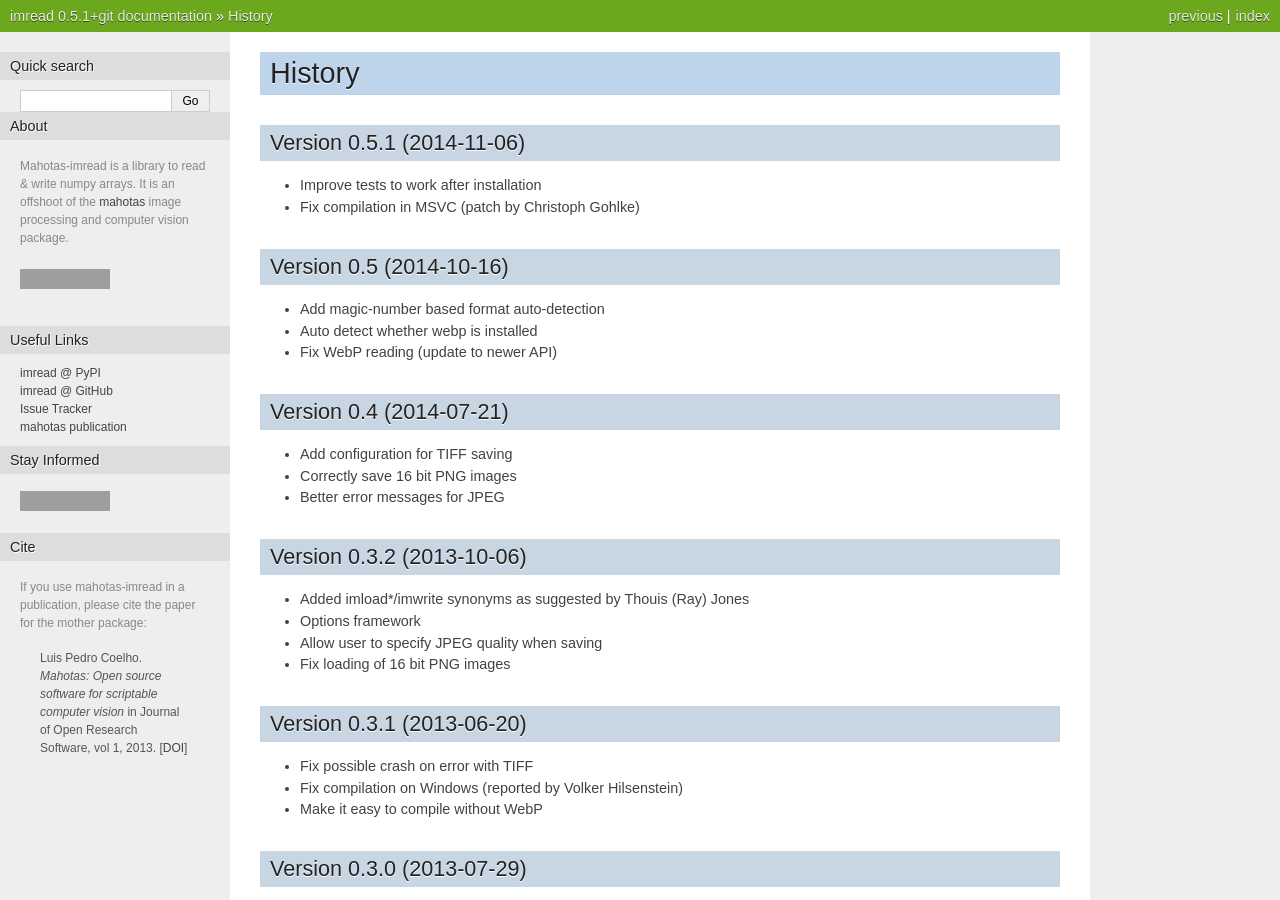
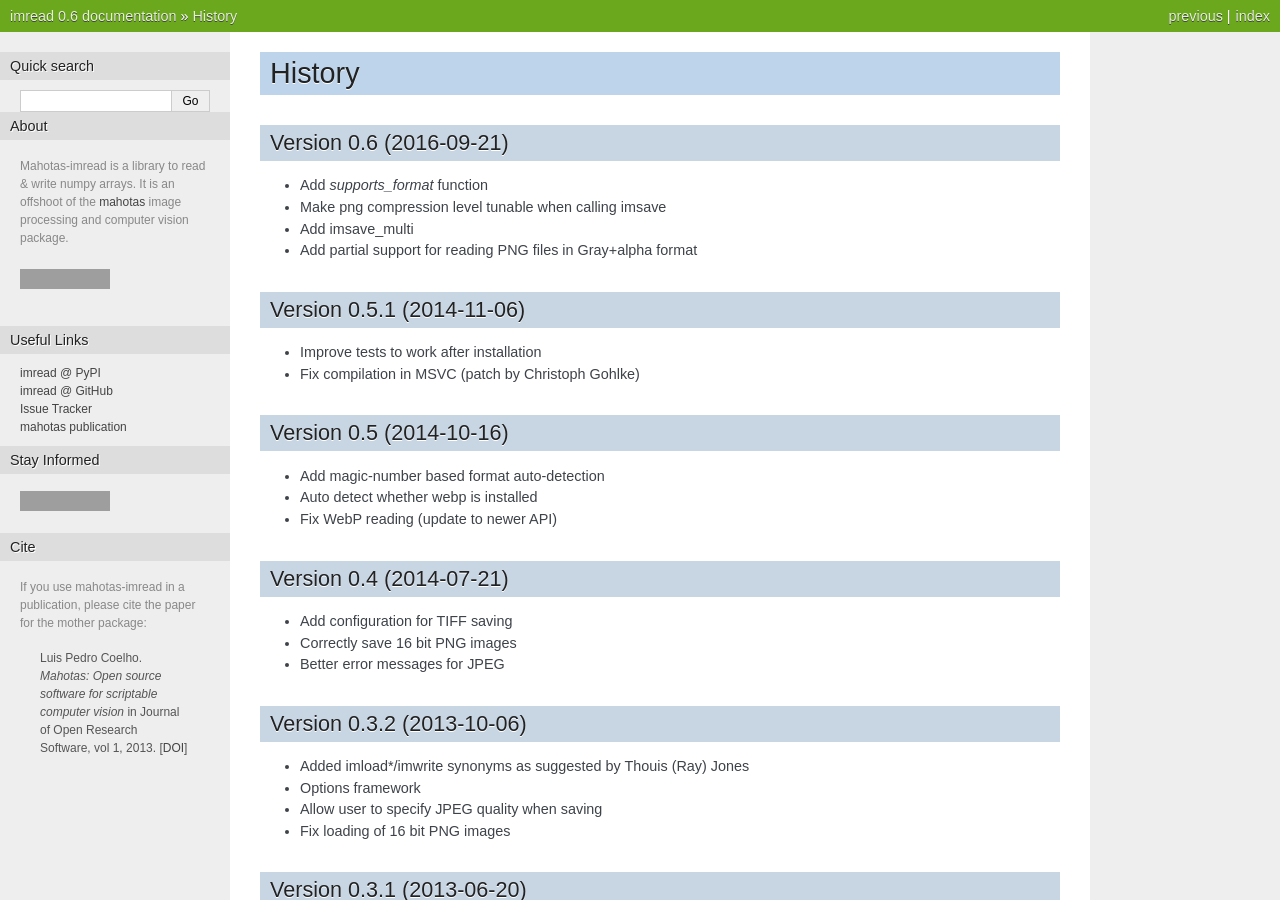
Before and after one commit to luispedro/imread, a Sphinx documentation site: the page built from docs/source/history.rst, in a window 1280 px wide and 900 px high, cut to the strip 0-900 px from the top of the window. Built offline with Sphinx 7.4.7, drawn with Linux system fonts in a browser that asks for light colours; some of the changed text lies outside the part shown; grey boxes are pictures that could not be loaded.

Commit message:
BLD Release 0.6
Full ChangeLog

	* Add `supports_format` function
	* Make png compression level tunable when calling imsave
	* Add imsave_multi
	* Add partial support for reading PNG files in Gray+alpha format

```diff
--- a/docs/source/conf.py
+++ b/docs/source/conf.py
@@ -14,7 +14,7 @@
 
 # from imread import __version__ as imread_version
 
-imread_version = '0.5.1+git'
+imread_version = '0.6'
 import sys, os
 
 # If extensions (or modules to document with autodoc) are in another directory,
--- a/docs/source/history.rst
+++ b/docs/source/history.rst
@@ -1,6 +1,14 @@
 =======
 History
 =======
+
+Version 0.6 (2016-09-21)
+--------------------------
+- Add `supports_format` function
+- Make png compression level tunable when calling imsave
+- Add imsave_multi
+- Add partial support for reading PNG files in Gray+alpha format
+
 
 Version 0.5.1 (2014-11-06)
 --------------------------
```
Also changed, not shown: README.rst (+8 -0 lines), 2 other files.
